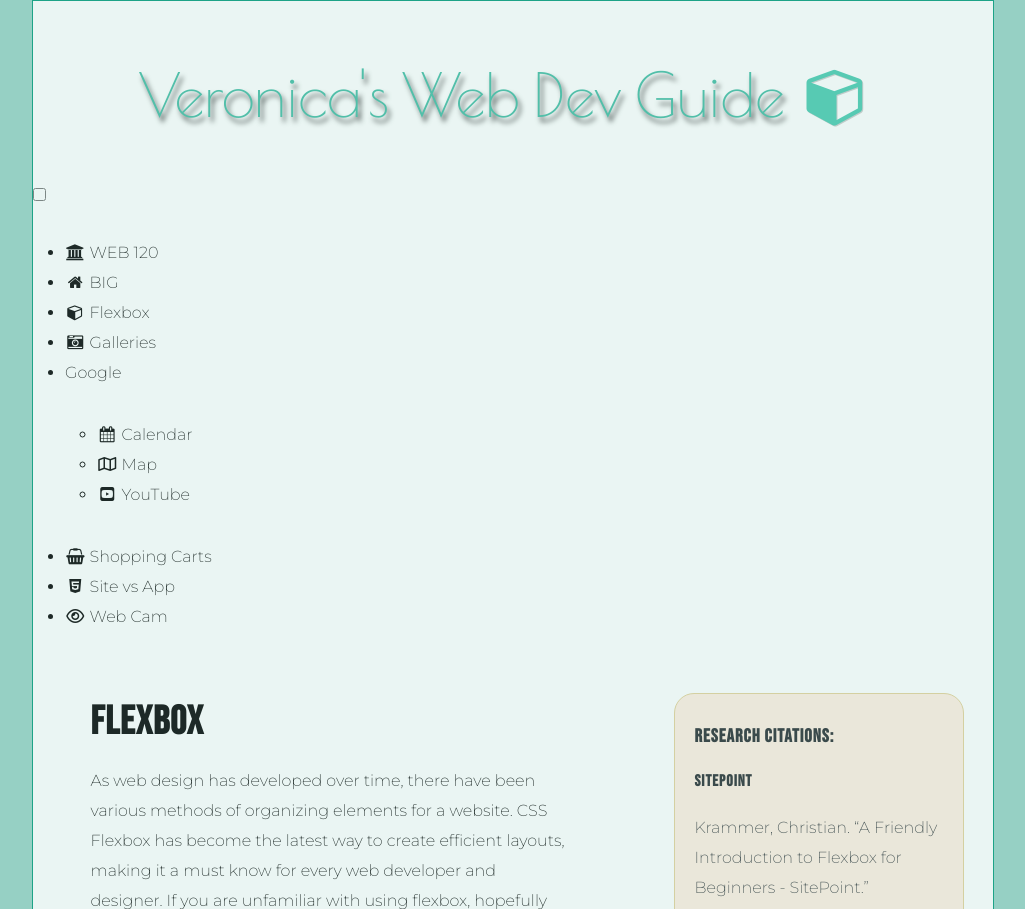
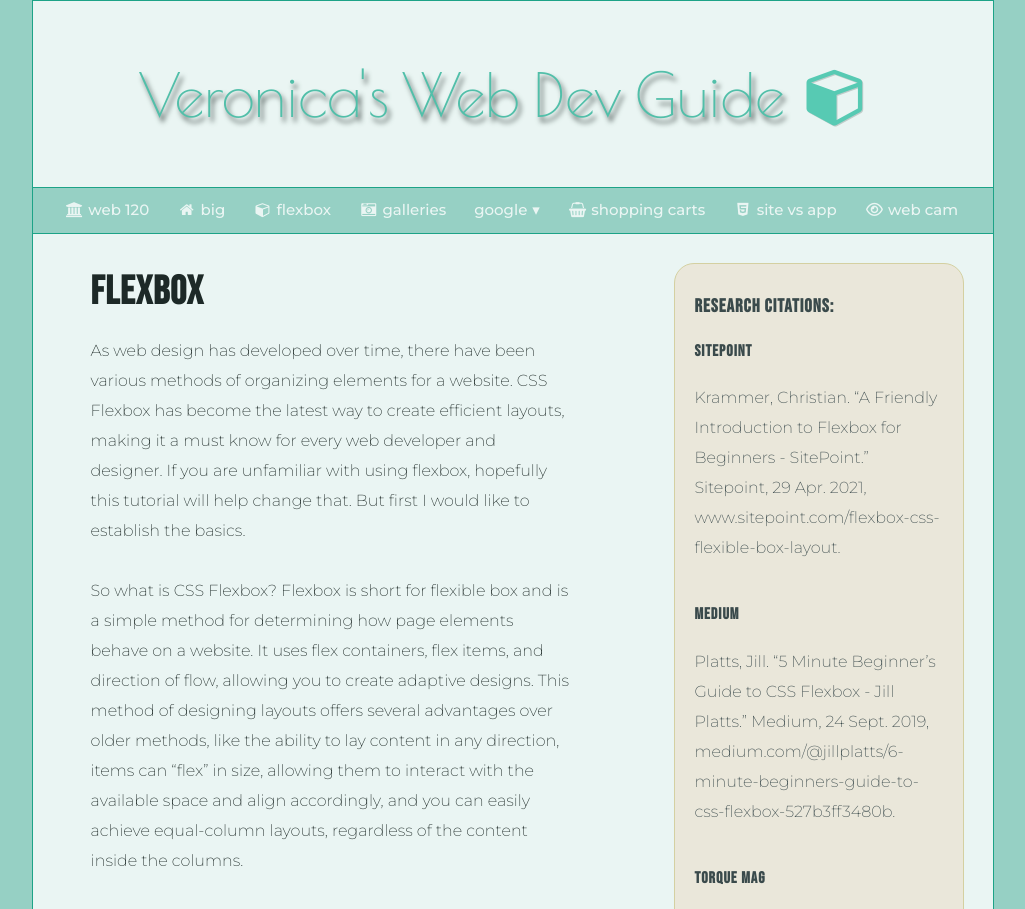
Before and after one commit to verongable/it162, a PHP site: page /big/flexbox.php in a window 1280 px wide. Shown: the top 909 px of the page, without its empty margins (127-1152 px from the left). Run offline with PHP 8.4, Linux system fonts and the light colour scheme; some libraries are stand-ins or nearby versions.

Commit message:
final nav.ccss

```diff
--- a/big/css/nav.css
+++ b/big/css/nav.css
@@ -1,167 +1,97 @@
-@charset "UTF-8";
-@import url(https://fonts.googleapis.com/css?family=Open+Sans:400,600,300);
-/* Base Styles */
-#cssmenu,
-#cssmenu ul,
-#cssmenu li,
-#cssmenu a {
-  margin: 0;
-  padding: 0;
-  border: 0;
-  list-style: none;
-  font-weight: normal;
-  text-decoration: none;
-  line-height: 1;
-  font-family: 'Open Sans', sans-serif;
-  font-size: 14px;
-  position: relative;
+#menu {
+	background: #96d0c4;
+	color: #FFF;
+	height: 45px;
+	padding-left: 18px;
+	border-top: 1px solid #009879;
+  border-bottom: 1px solid #009879;
 }
-#cssmenu a {
-  line-height: 1.5;
+#menu ul, #menu li {
+	margin: 0 auto;
+	padding: 0;
+	list-style: none
 }
-#cssmenu {
-  width: auto;
-  background: #fff;
+#menu ul {
+	width: 100%;
 }
-#cssmenu > ul {
-  border: 1px solid #000;
-  -moz-box-shadow: inset 1px 1px 0 rgba(255, 255, 255, 0.2);
-  -webkit-box-shadow: inset 1px 1px 0 rgba(255, 255, 255, 0.2);
-  box-shadow: inset 1px 1px 0 rgba(255, 255, 255, 0.2);
-  background: #565656;
-  background: -moz-linear-gradient(#565656 0%, #323232 100%);
-  background: -webkit-gradient(linear, left top, left bottom, color-stop(0%, #565656), color-stop(100%, #323232));
-  background: -webkit-linear-gradient(#565656 0%, #323232 100%);
-  background: linear-gradient(#565656 0%, #323232 100%);
-  -webkit-border-radius: 4px;
-  -moz-border-radius: 4px;
-  border-radius: 4px;
+#menu li {
+	float: left;
+	display: inline;
+	position: relative;
+  	font-weight: 400;
 }
-#cssmenu > ul:after {
-  clear: both;
-  content: '';
-  display: table;
+#menu a {
+	display: block;
+	line-height: 43px;
+	padding: 0 14px;
+	text-decoration: none;
+	color: #FFFFFF;
+	font-size: 15px;
+	text-transform: lowercase;
 }
-@media all and (max-width: 480px) {
-  #cssmenu > ul {
-    max-height: 32px;
-    overflow: hidden;
-    -webkit-transition: max-height 0.5s;
-    transition: max-height 0.5s;
-  }
-  #cssmenu.expand ul {
-    max-height: 900px;
-  }
+#menu a.dropdown-arrow:after {
+	content: "\25BE";
+	margin-left: 5px;
 }
-#cssmenu > ul > li {
-  border-right: 1px solid #000;
-  -moz-box-shadow: 1px 0 0 rgba(255, 255, 255, 0.2);
-  -webkit-box-shadow: 1px 0 0 rgba(255, 255, 255, 0.2);
-  box-shadow: 1px 0 0 rgba(255, 255, 255, 0.2);
-  float: left;
+#menu li a:hover {
+	color: #96d0c4;
+	background: #F7F7F7;
 }
-#cssmenu > ul > li.mobile {
-  display: none;
+#menu input {
+	display: none;
+	margin: 0;
+	padding: 0;
+	height: 45px;
+	width: 100%;
+	opacity: 0;
+	cursor: pointer
 }
-#cssmenu > ul > li.active {
-  background: #444444;
-  background: -moz-linear-gradient(#444444 0%, #323232 100%);
-  background: -webkit-gradient(linear, left top, left bottom, color-stop(0%, #444444), color-stop(100%, #323232));
-  background: -webkit-linear-gradient(#444444 0%, #323232 100%);
-  background: linear-gradient(#444444 0%, #323232 100%);
+#menu label {
+	display: none;
+	line-height: 43px;
+	text-align: center;
+	position: absolute;
+	left: 35px
 }
-@media all and (max-width: 480px) {
-  #cssmenu > ul > li {
-    border-right: 0 none;
-    -moz-box-shadow: 0 0 0 transparent;
-    -webkit-box-shadow: 0 0 0 transparent;
-    box-shadow: 0 0 0 transparent;
-    display: block;
-    float: none;
-  }
-  #cssmenu > ul > li.mobile {
-    display: block;
-  }
-  #cssmenu > ul > li.mobile i {
-    float: right;
-    font-style: normal;
-  }
+#menu label:before {
+	font-size: 1.6em;
+	content: "\2261";
+	margin-left: 20px;
 }
-#cssmenu > ul > li:last-child {
-  border-right: 0 none;
-  -moz-box-shadow: 0 0 0 transparent;
-  -webkit-box-shadow: 0 0 0 transparent;
-  box-shadow: 0 0 0 transparent;
-  -webkit-border-radius: 0 4px 4px 0;
-  -moz-border-radius: 0 4px 4px 0;
-  border-radius: 0 4px 4px 0;
+#menu ul.sub-menus{
+	height: auto;
+	overflow: hidden;
+	width: 170px;
+	background: #FCFCFC;
+	position: absolute;
+	z-index: 99;
+	display: none;
 }
-#cssmenu > ul > li:last-child ul {
-  left: auto;
-  right: 0;
+#menu ul.sub-menus li {
+	display: block;
+	width: 100%;
 }
-#cssmenu > ul > li.mobile {
-  border-right: 0 none;
-  -moz-box-shadow: 0 0 0 transparent;
-  -webkit-box-shadow: 0 0 0 transparent;
-  box-shadow: 0 0 0 transparent;
+#menu ul.sub-menus a {
+	color: #96d0c4;
+	font-size: 15px;
 }
-#cssmenu > ul > li > a {
-  margin: 0 0 2px 0;
-  font-size: 12px;
-  display: block;
-  color: #fff;
-  text-shadow: 0 1px 1px #000;
+#menu li:hover ul.sub-menus {
+	display: block
 }
-#cssmenu > ul > li > a > span {
-  display: block;
-  padding: 6px 10px;
-  font-weight: bold;
+#menu ul.sub-menus a:hover{
+	background: #F2F2F2;
+	color: #BAEBE1;
 }
-#cssmenu > ul > li > a:hover {
-  text-decoration: none;
+
+@media screen and (max-width: 800px){
+	#menu {position:relative;}
+	#menu ul {background:#111;position:absolute;top:100%;right:0;left:0;z-index:3;height:auto;display:none}
+	#menu ul.sub-menus {width:100%;position:static;}
+	#menu ul.sub-menus a {padding-left:30px;}
+	#menu li {display:block;float:none;width:auto;}
+	#menu input, #menu label {position:absolute;top:0;left:0;display:block}
+	#menu input {z-index:4;}
+	#menu input:checked + label {color:white;}
+	#menu input:checked + label:before {content:"\00d7"}
+	#menu input:checked ~ ul {display:block}
 }
-#cssmenu > ul > li.active {
-  border-bottom: none;
-}
-#cssmenu > ul > li.active > a {
-  color: #fff;
-  text-shadow: 0 1px 1px #000;
-}
-/* Sub menu */
-#cssmenu ul ul {
-  background: #F9F9F9;
-  border: 1px solid #CCC;
-  -webkit-border-radius: 4px;
-  -moz-border-radius: 4px;
-  border-radius: 4px;
-  -moz-box-shadow: 1px 1px 3px rgba(0, 0, 0, 0.25);
-  -webkit-box-shadow: 1px 1px 3px rgba(0, 0, 0, 0.25);
-  box-shadow: 1px 1px 3px rgba(0, 0, 0, 0.25);
-  padding: 5px 12px;
-  display: none;
-  position: absolute;
-  top: 33px;
-  left: 0;
-  width: 200px;
-  z-index: 1;
-}
-@media all and (max-width: 480px) {
-  #cssmenu ul ul {
-    position: relative;
-    top: 0;
-    width: 100%;
-  }
-}
-#cssmenu ul ul li {
-  padding: 3px 0;
-}
-#cssmenu ul ul a {
-  color: #999;
-  display: block;
-  font-size: 12px;
-  font-weight: bold;
-}
-#cssmenu ul ul a:hover {
-  color: #444;
-}
```
